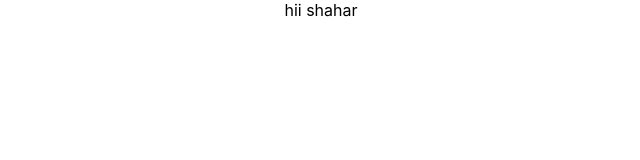
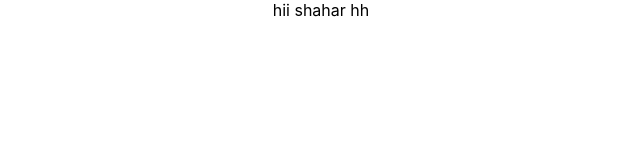
Before and after one commit to yosefschmidt/spotify-my, a React (Create React App) app: page / in a window 1280 px wide. Shown: the top 160 px of the page, without its empty margins (319-959 px from the left). Built offline with nearby package versions, Linux system fonts and the light colour scheme.

Commit message:
yocomponents

```diff
--- a/src/App.js
+++ b/src/App.js
@@ -4,7 +4,7 @@ import './App.css';
 function App() {
   return (
     <div className="App">
-      hii shahar
+      hii shahar hh
     </div>
   );
 }
```
